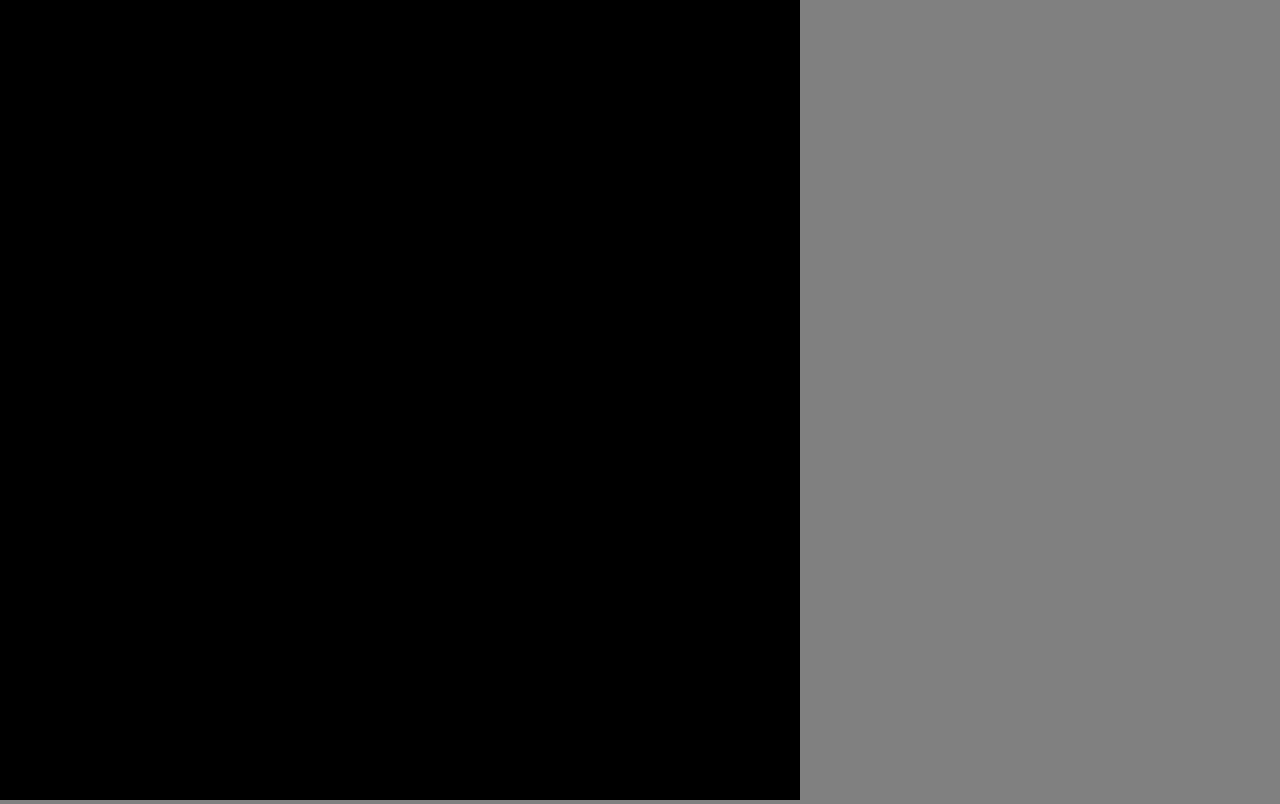
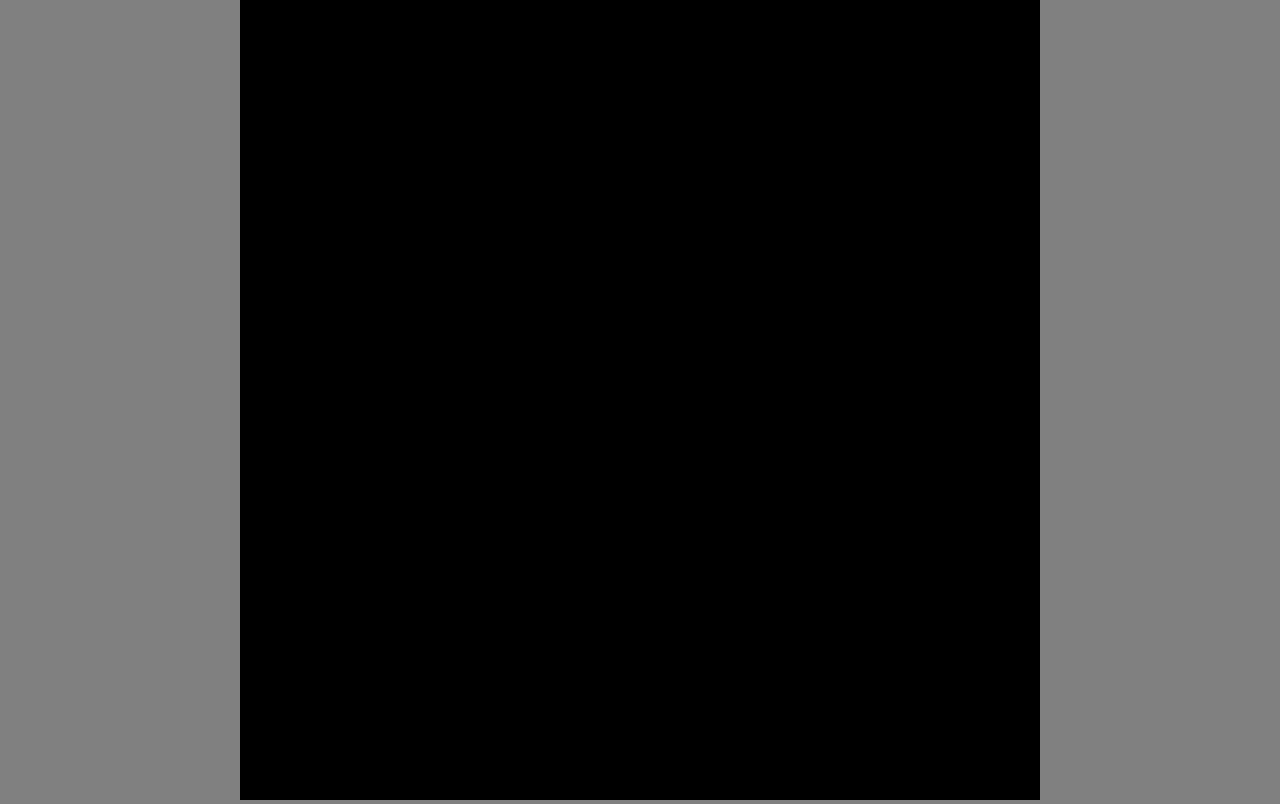
Before and after one commit to xingyzt/fractal-clock, a plain HTML site: page index.html in a window 1280 px wide. Drawn offline with Linux system fonts and the light colour scheme.

Commit message:
center canvas

```diff
--- a/index.html
+++ b/index.html
@@ -6,7 +6,9 @@
 		</title>
 		<meta charset='utf-8'>
 		<style>
-body{
+html,body{
+	width:	100%;
+	height:	100%;
 	margin:	0;
 	background:	grey;
 }
@@ -14,6 +16,7 @@ canvas{
 	margin:	auto;
 	width:	100vmin;
 	height:	100vmin;
+	display: block;
 }
 		</style>
 	</head>
```
